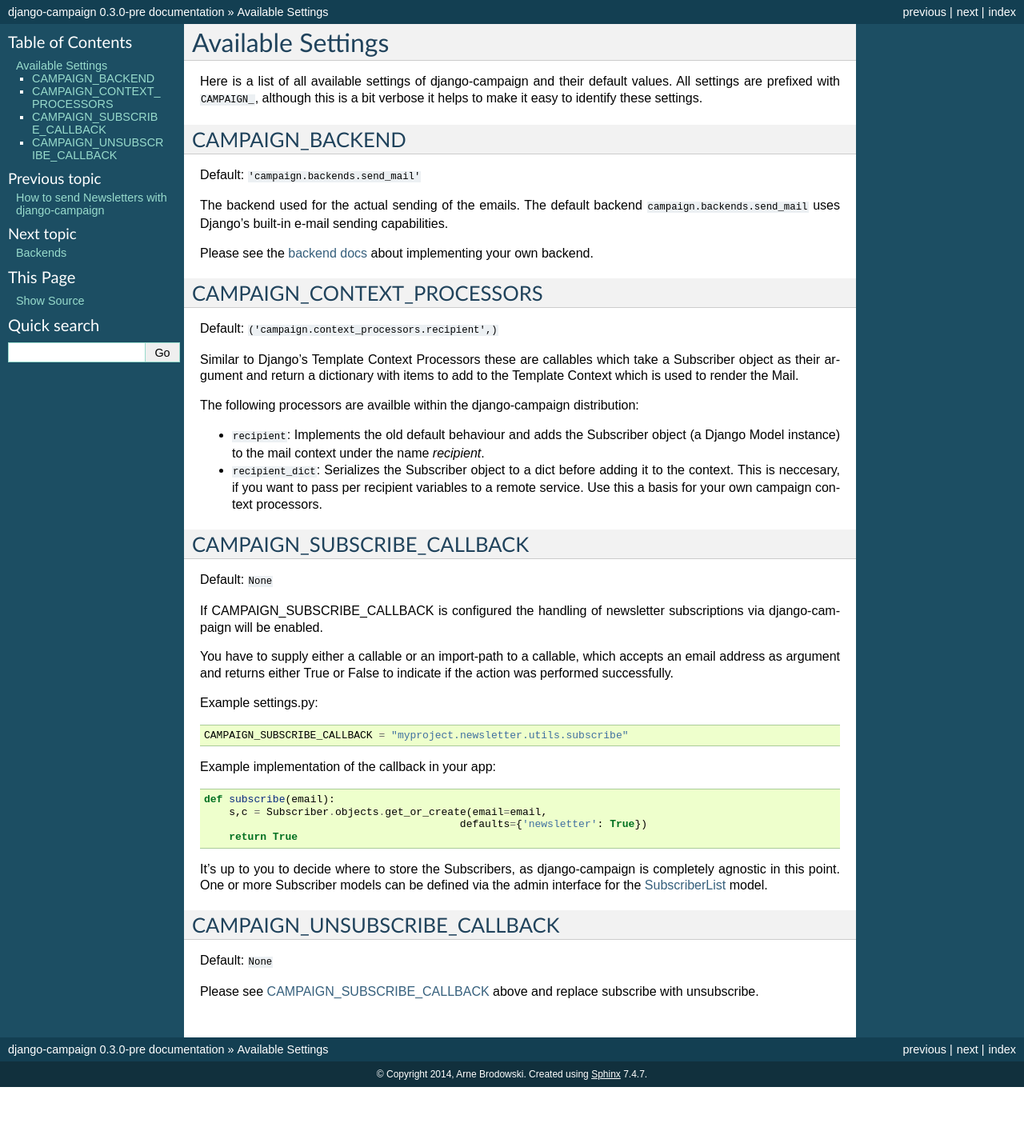
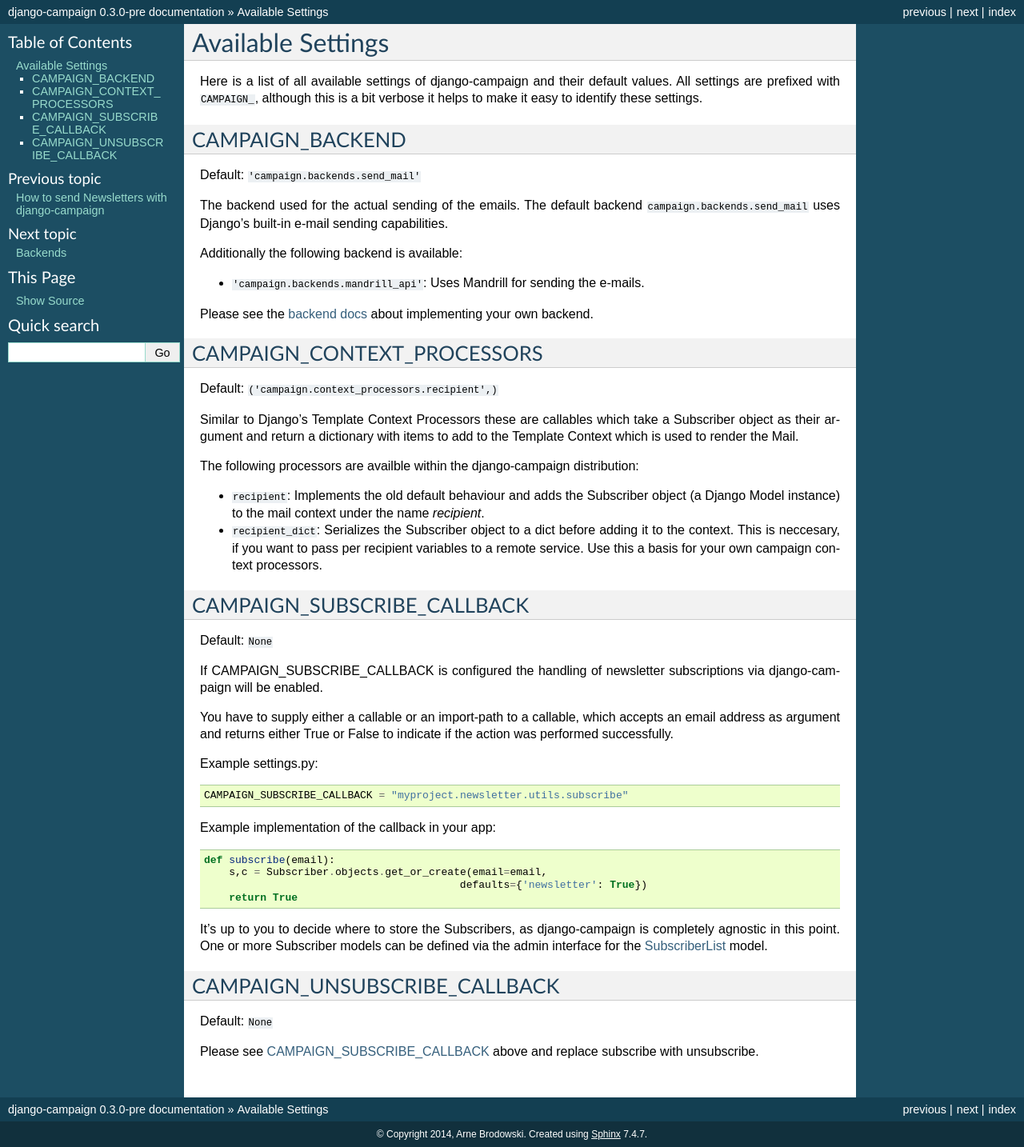
Before and after one commit to arneb/django-campaign, a Sphinx documentation site: the page built from docs/settings.txt, in a window 1280 px wide. Shown: the whole page at 80% size. Built offline with Sphinx 7.4.7, drawn with Linux system fonts in a browser that asks for light colours; before the commit the page ends 1359 px from its top, so only the background shows below that.

Commit message:
Update settings.txt
Added Mandrill backend

```diff
--- a/docs/settings.txt
+++ b/docs/settings.txt
@@ -17,6 +17,10 @@
 The backend used for the actual sending of the emails. The default backend
 ``campaign.backends.send_mail`` uses Django's built-in e-mail sending
 capabilities.
+
+Additionally the following backend is available:
+
+* ``'campaign.backends.mandrill_api'``: Uses Mandrill for sending the e-mails.
 
 Please see the :ref:`backend docs <ref-backends>` about implementing your
 own backend.
```
